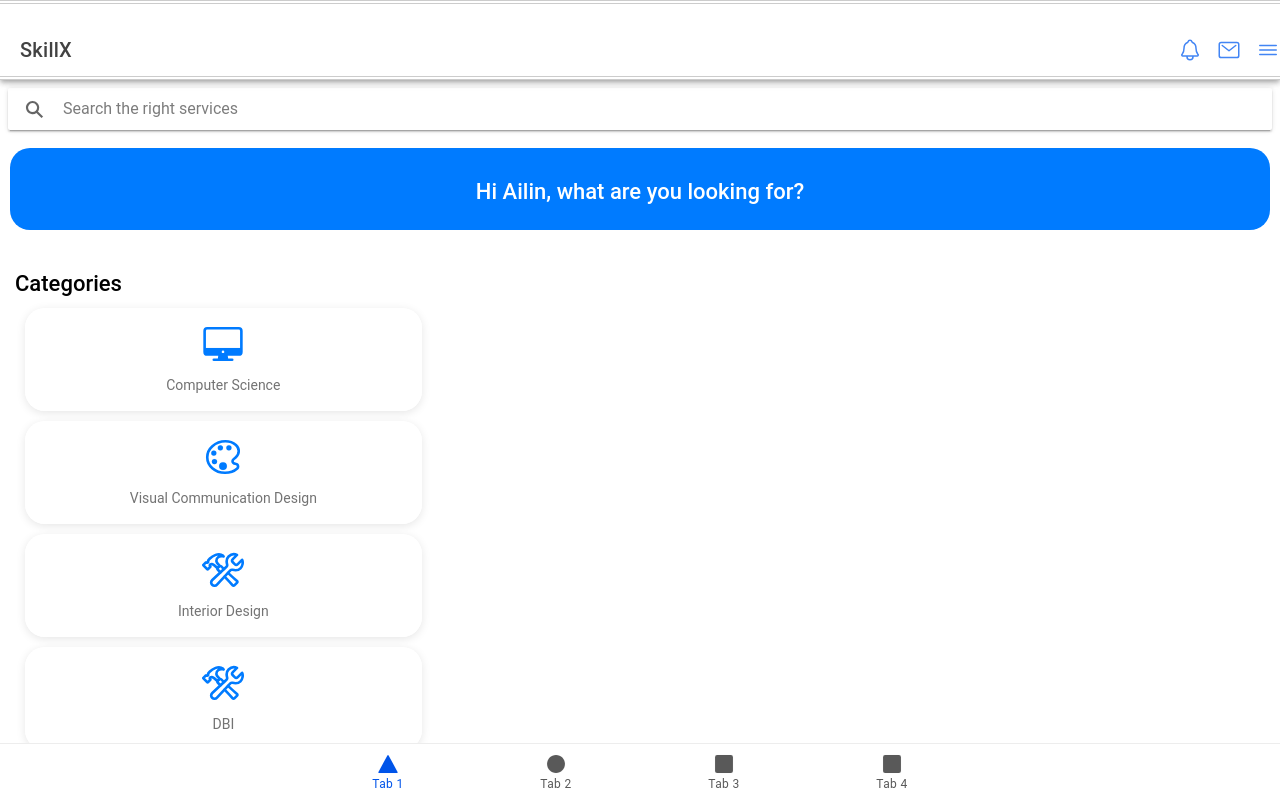
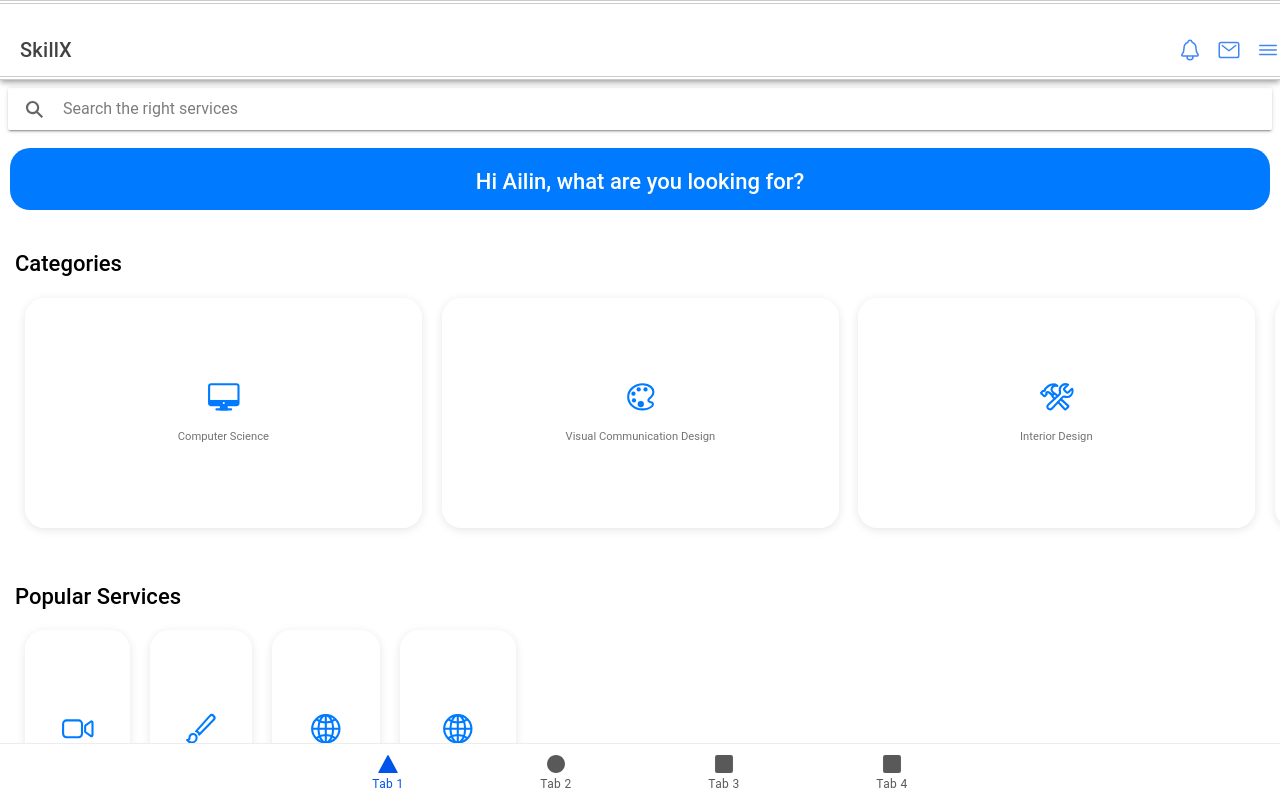
Before and after one commit to galn14/skill-x, a React (Vite) app: page /tab1 in a window 1280 px wide. Built offline with nearby package versions, Linux system fonts and the light colour scheme.

Commit message:
tab1 revert

```diff
--- a/src/pages/Tab1.css
+++ b/src/pages/Tab1.css
@@ -9,8 +9,9 @@
   text-align: center;
   background-color: #007bff;
   color: #fff;
-  padding: 15px 0;
+  padding: 5px 5px;
   border-radius: 20px;
+  margin-left: 10px;
   margin: 10px;
 }
 
@@ -22,7 +23,7 @@
   border-radius: 20px; /* Consistent rounded corners */
   text-align: center;
   box-shadow: 0 2px 10px rgba(0, 0, 0, 0.1);
-  transition: transform 0.3s ease;
+  transition: transform 0.2s ease;
 }
 
 .category-card:hover, .service-card:hover {
@@ -31,18 +32,37 @@
 
 .category-card-content, .service-card-content {
   display: flex;
+  font-size: 0.8em;
   flex-direction: column;
   align-items: center;
   justify-content: center;
-  padding: 15px;
+  padding: 20px;
+  min-height: 230px;
+  max-height: fit-content;
 }
 
 .category-icon, .service-icon {
   font-size: 3em;
   color: #007bff;
-  margin-bottom: 10px;
+  margin-bottom: 15px;
 }
 
-.ion-tab-button {
-  --ripple-color: #007bff;
+.categories {
+    /* overflow: hidden; */
+  }
+
+.swiper {
+    width: 100%;
 }
+
+.swiper-wrapper {
+    display: flex;
+    /* flex-wrap: nowrap; */
+}
+
+.swiper-slide {
+    flex-shrink: 0;
+    width: auto;
+    height: auto;
+
+}
```
